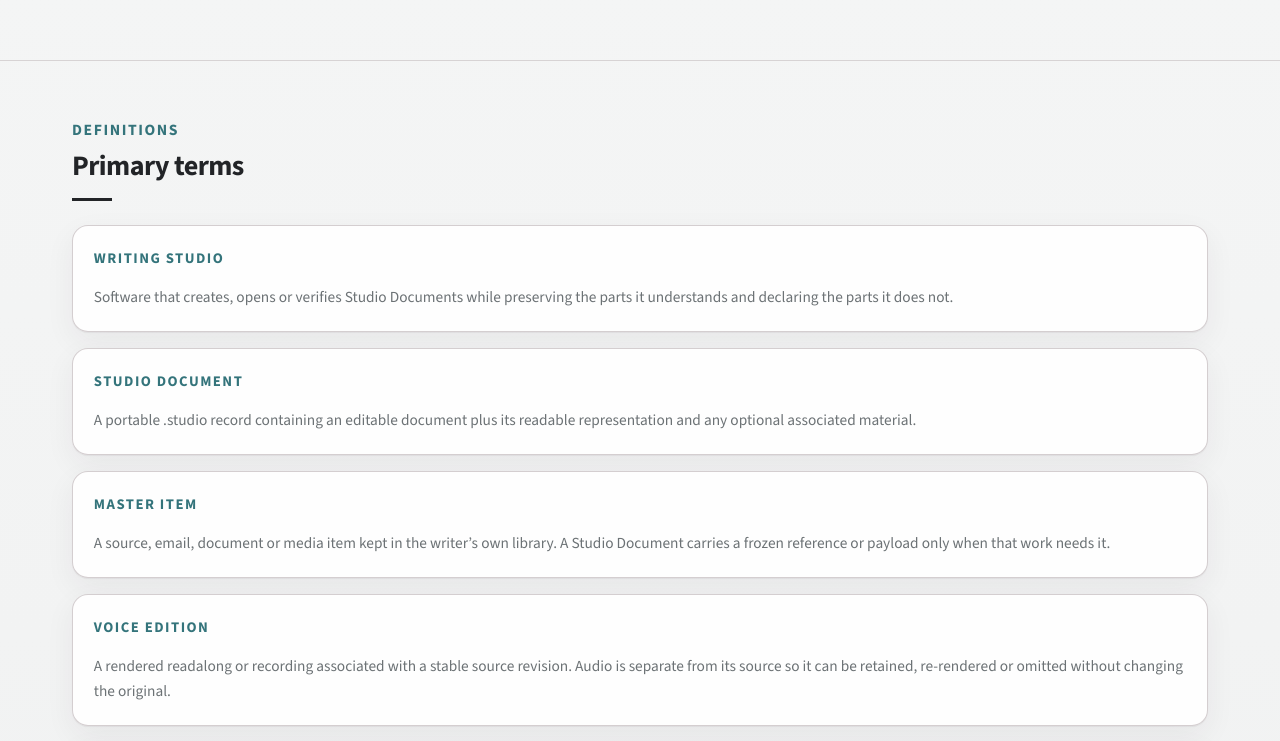
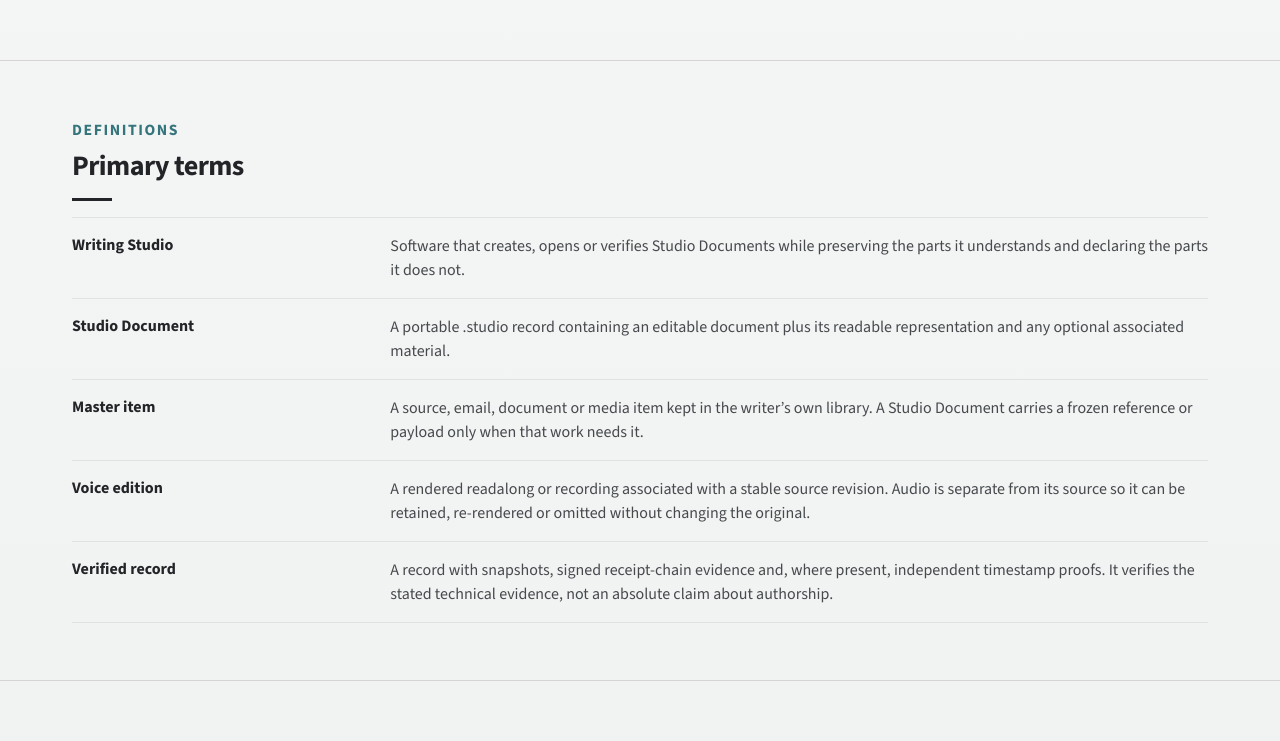
Before and after one commit to albatross310/writingstudiostandard, a React (Vite) app: page /standard in a window 1280 px wide. Shown: the part 1962-2703 px from the top of the page. Built offline with nearby package versions, Linux system fonts and the light colour scheme.

Commit message:
format standard definitions as a table

```diff
--- a/src/pages/Standard.jsx
+++ b/src/pages/Standard.jsx
@@ -28,7 +28,7 @@ export default function Standard() {
 
       <section><div className="container container--narrow"><p className="section-label">Storage and loading</p><h2>Two durable tiers, then an evictable cache</h2><hr className="divider" /><p>A master library item is the writer’s reusable source in a provider or local folder they control. A Studio attachment is the frozen revision, excerpt or metadata used by one <code className="tag">.studio</code> document. These are the two durable product-visible tiers.</p><p>A thumbnail, page image, search index, waveform or downloaded payload may sit in local SSD storage for speed. It is derived and disposable: it is never an independent authoritative library copy, and clearing it cannot delete the master or the Studio attachment.</p><p>Opening a Studio reveals its compact document core before large attachments. Implementations should parse the container off the main interface, defer library restoration until after the first frame, and load PDFs, EPUBs, media and voice bytes only when their reader or player is opened. The intended cold-open experience is no slower than opening the equivalent writing in Markdown.</p></div></section>
 
-      <section><div className="container container--narrow"><p className="section-label">Definitions</p><h2>Primary terms</h2><hr className="divider" /><div style={{ marginTop: '1.5rem', display: 'flex', flexDirection: 'column', gap: '1rem' }}>{terms.map(({ term, def }) => <article key={term} className="card"><p className="card__label">{term}</p><p className="card__body">{def}</p></article>)}</div></div></section>
+      <section><div className="container container--narrow"><p className="section-label">Definitions</p><h2>Primary terms</h2><hr className="divider" /><dl className="definition-table">{terms.map(({ term, def }) => <div className="definition-table__row" key={term}><dt>{term}</dt><dd>{def}</dd></div>)}</dl></div></section>
 
       <section><div className="container container--narrow"><p className="section-label">Conformance</p><h2>What an implementation must do</h2><hr className="divider" /><p>A conforming writer produces a <code className="tag">.studio</code> record with a versioned, structured document and a readable text representation. It must preserve fields it does not understand whenever it can do so safely, and it must never silently discard provenance, citations or attached evidence during an ordinary open-and-save cycle.</p><p>A conforming reader identifies the capabilities carried by a document and clearly distinguishes unavailable material from absent material. A verifier checks the versioned evidence that is present; it does not infer stronger claims from missing information.</p></div></section>
 
--- a/src/styles/global.css
+++ b/src/styles/global.css
@@ -180,6 +180,33 @@ section + section {
   color: var(--slate);
   line-height: 1.65;
   max-width: none;
+}
+
+/* Formal term / definition rows: a compact table on wide screens, one readable stack on phones. */
+.definition-table {
+  margin-top: 1rem;
+  border-top: 1px solid var(--ivory-mid);
+}
+
+.definition-table__row {
+  display: grid;
+  grid-template-columns: minmax(12rem, 0.72fr) minmax(0, 2fr);
+  gap: 1.5rem;
+  padding: 1rem 0;
+  border-bottom: 1px solid var(--ivory-mid);
+}
+
+.definition-table dt {
+  color: var(--purple);
+  font-family: var(--font-sans);
+  font-size: 1rem;
+  font-weight: 700;
+  line-height: 1.35;
+}
+
+.definition-table dd {
+  color: var(--charcoal-mid);
+  line-height: 1.5;
 }
 
 /* ─── Section label ──────────────────────────────────────────────── */
@@ -453,6 +480,12 @@ section + section {
   }
 
   .page-hero { padding: 2.75rem 0 1.75rem; }
+
+  .definition-table__row {
+    grid-template-columns: 1fr;
+    gap: 0.35rem;
+    padding: 0.85rem 0;
+  }
 }
 
 /* ── Interactive .studio explorer (Examples) ─────────────────────────────── */
```
